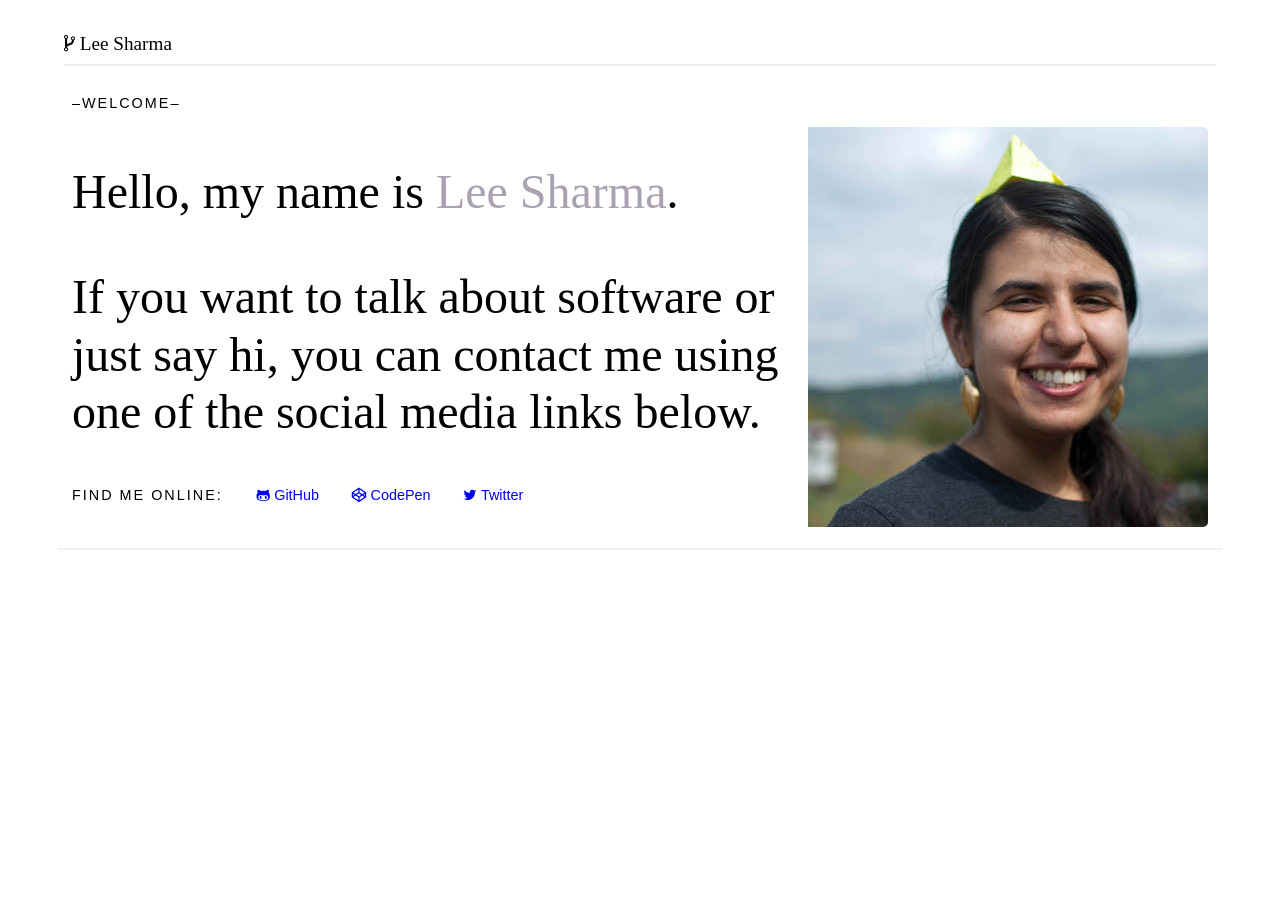
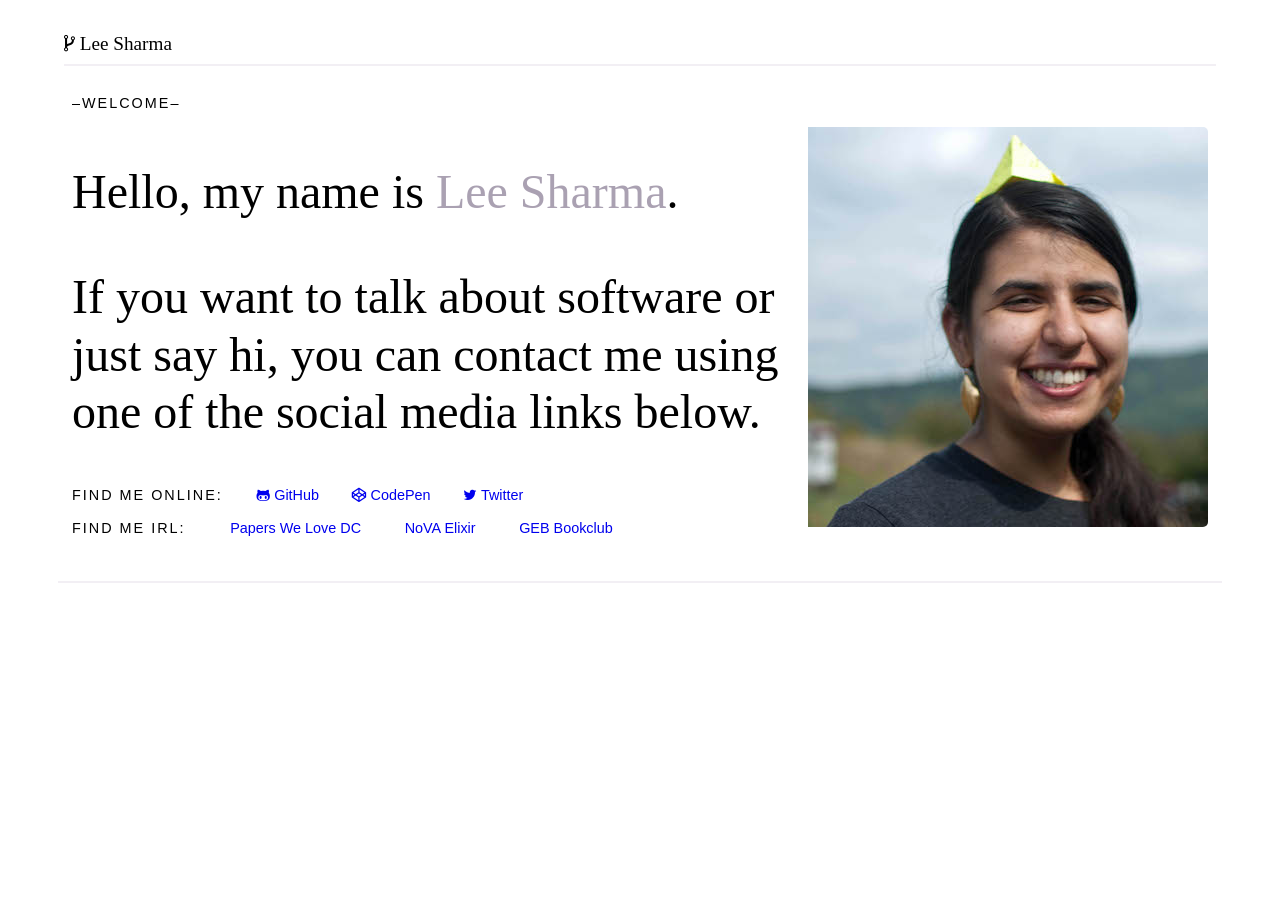
Before and after one commit to leesharma/leesharma.github.io, a Jekyll site: the page built from index.html, in a window 1280 px wide. Built offline with Jekyll 4.4.1, drawn with Linux system fonts in a browser that asks for light colours; nearby versions of some CDN libraries; some web fonts are replaced.

Commit message:
Add meetup links to homepage
It's nothing fancy, but this at least gets the links into public view.

```diff
--- /dev/null
+++ b/_includes/meetup_links.html
@@ -0,0 +1,21 @@
+<nav>
+  <ul>
+    <li>
+      <a href="https://www.meetup.com/Papers-We-Love-DC-NoVA/" target="_blank">
+        <i class="fab fa-meetup"></i>Papers We Love DC
+      </a>
+    </li>
+
+    <li>
+      <a href="https://www.meetup.com/NoVA-Elixir-Meetup" target="_blank">
+        <i class="fab fa-meetup"></i>NoVA Elixir
+      </a>
+    </li>
+
+    <li>
+      <a href="https://www.meetup.com/An-Eternal-Golden-Braid/" target="_blank">
+        <i class="fab fa-meetup"></i>GEB Bookclub
+      </a>
+    </li>
+  </ul>
+</nav>
--- a/css/style.scss
+++ b/css/style.scss
@@ -239,7 +239,7 @@ a {
   &:hover { text-decoration: underline; }
 }
 
-#contact-list {
+#contact-list, #meetup-list {
   @extend .squeeze-top;
   h2  { @extend .inline; }
   nav { @extend .inline; }
--- a/index.html
+++ b/index.html
@@ -19,4 +19,7 @@ layout: default
   <div id="contact-list">
     <h2>Find me online</h2> {% include social_links.html %}
   </div>
+  <div id="meetup-list">
+    <h2>Find me irl</h2> {% include meetup_links.html %}
+  </div>
 </section>
```
